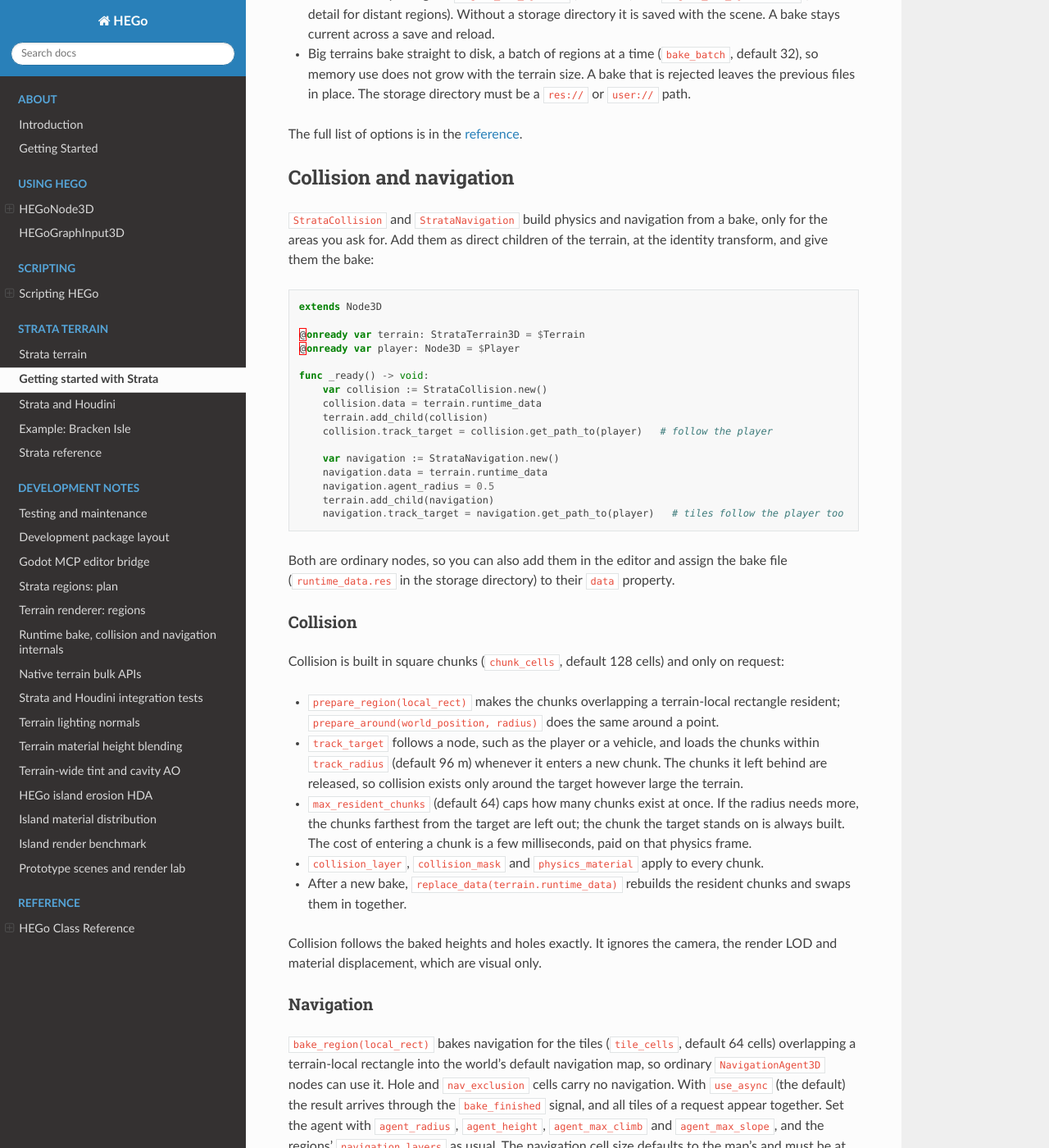
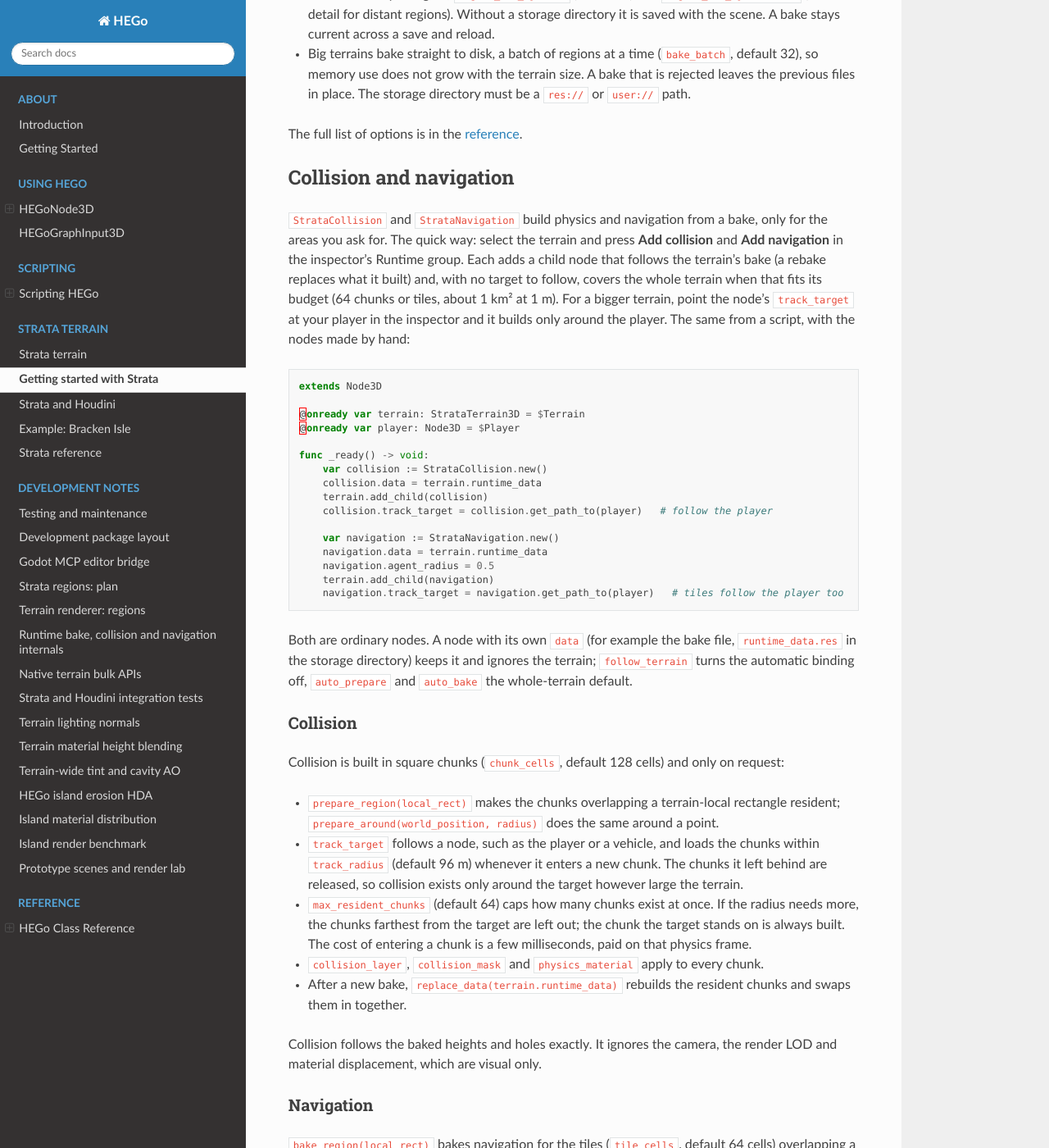
Before and after one commit to peterprickarz/hego, a Sphinx documentation site: the page built from docs/strata/getting_started.md, in a window 1280 px wide and 1400 px high, scrolled down 5776 px. Shown: the whole window at 82% size. Built offline with Sphinx 7.4.7 and the Read the Docs theme 3.1.0, drawn with Linux system fonts in a browser that asks for light colours; some of the changed text lies outside the part shown.

Commit message:
Add collision, navigation and runtime renderer from the terrain inspector
Three buttons in the terrain's Runtime group add a StrataCollision, a
StrataNavigation, or a StrataRenderer with a StrataRegionStreamer as children
owned by the edited scene. The nodes follow the parent terrain's bake when they
have no data of their own: a rebake replaces collision chunks in place, rebakes
navigation and restarts the stream. Without a track target, collision and
navigation cover the whole terrain when it fits their budget and warn once
otherwise; the streamer starts on ready from the terrain's materials with a
sibling renderer and the viewport camera. The automatics are deferred a frame
so explicit setup code wins, and never run in the editor or headless.

Co-Authored-By: Claude Fable 5.1 <noreply@anthropic.com>

````diff
--- a/docs/strata/getting_started.md
+++ b/docs/strata/getting_started.md
@@ -259,8 +259,12 @@ The full list of options is in the [reference](reference.md#bake-options).
 ## Collision and navigation
 
 `StrataCollision` and `StrataNavigation` build physics and navigation from a bake, only for
-the areas you ask for. Add them as direct children of the terrain, at the identity
-transform, and give them the bake:
+the areas you ask for. The quick way: select the terrain and press **Add collision** and
+**Add navigation** in the inspector's Runtime group. Each adds a child node that follows the
+terrain's bake (a rebake replaces what it built) and, with no target to follow, covers the
+whole terrain when that fits its budget (64 chunks or tiles, about 1 km² at 1 m). For a
+bigger terrain, point the node's `track_target` at your player in the inspector and it
+builds only around the player. The same from a script, with the nodes made by hand:
 
 ```gdscript
 extends Node3D
@@ -281,8 +285,9 @@ func _ready() -> void:
     navigation.track_target = navigation.get_path_to(player)   # tiles follow the player too
 ```
 
-Both are ordinary nodes, so you can also add them in the editor and assign the bake file
-(`runtime_data.res` in the storage directory) to their `data` property.
+Both are ordinary nodes. A node with its own `data` (for example the bake file,
+`runtime_data.res` in the storage directory) keeps it and ignores the terrain; `follow_terrain`
+turns the automatic binding off, `auto_prepare` and `auto_bake` the whole-terrain default.
 
 ### Collision
 
@@ -406,7 +411,11 @@ them with `terrain.sample_runtime_channel(&"footpath", world_position)`. It retu
 ## Draw the terrain in your game
 
 The textured view in the editor is an editor tool. In a running game, the terrain shows its
-simple preview mesh until you add a renderer for the bake:
+simple preview mesh until it has a renderer for the bake. Press **Add runtime renderer** in
+the terrain's Runtime group: it adds a `StrataRenderer` and a `StrataRegionStreamer` that,
+when the game runs, draw the bake with the terrain's materials around the current camera
+(the whole terrain from the coarse maps at once, full detail near the camera) and follow
+every rebake. Nothing changes in the editor. The same by hand:
 
 ```gdscript
 var renderer := StrataRenderer.new()
````
Also changed, not shown: docs/strata/reference.md (+4 -0 lines), 8 other files.
